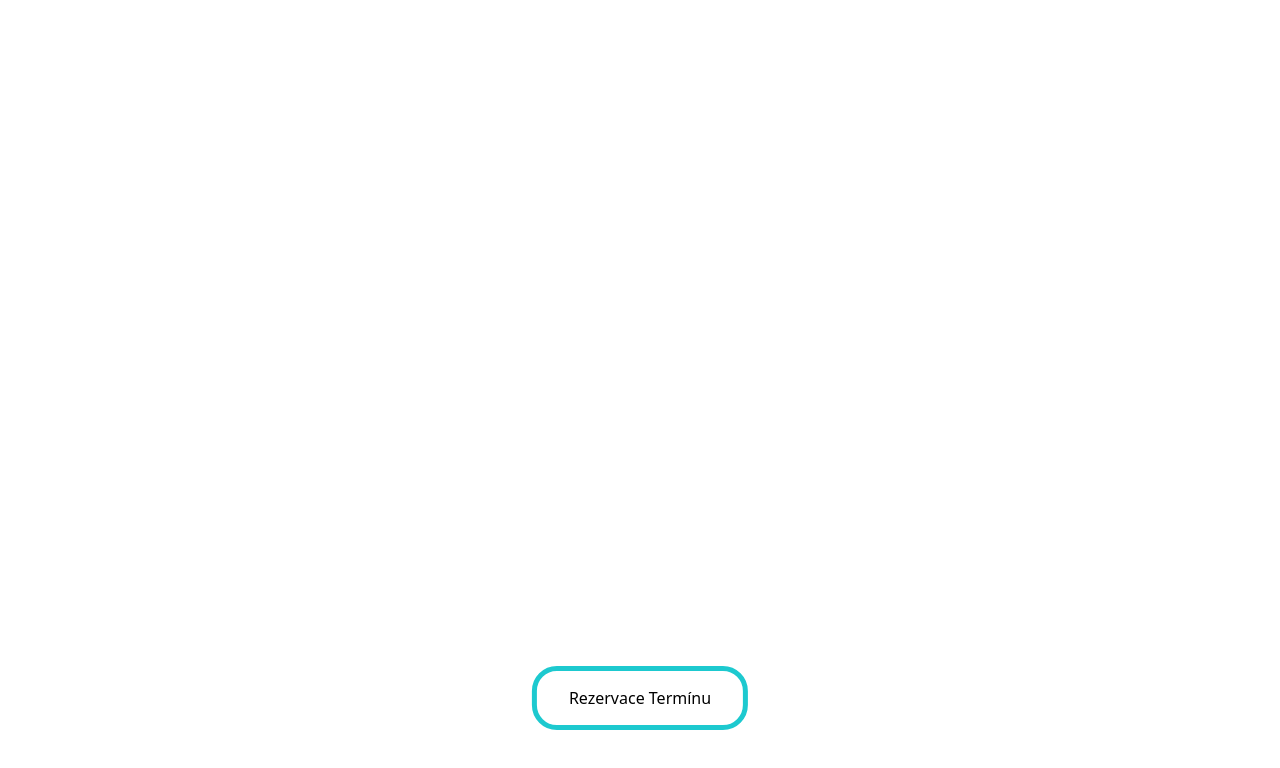
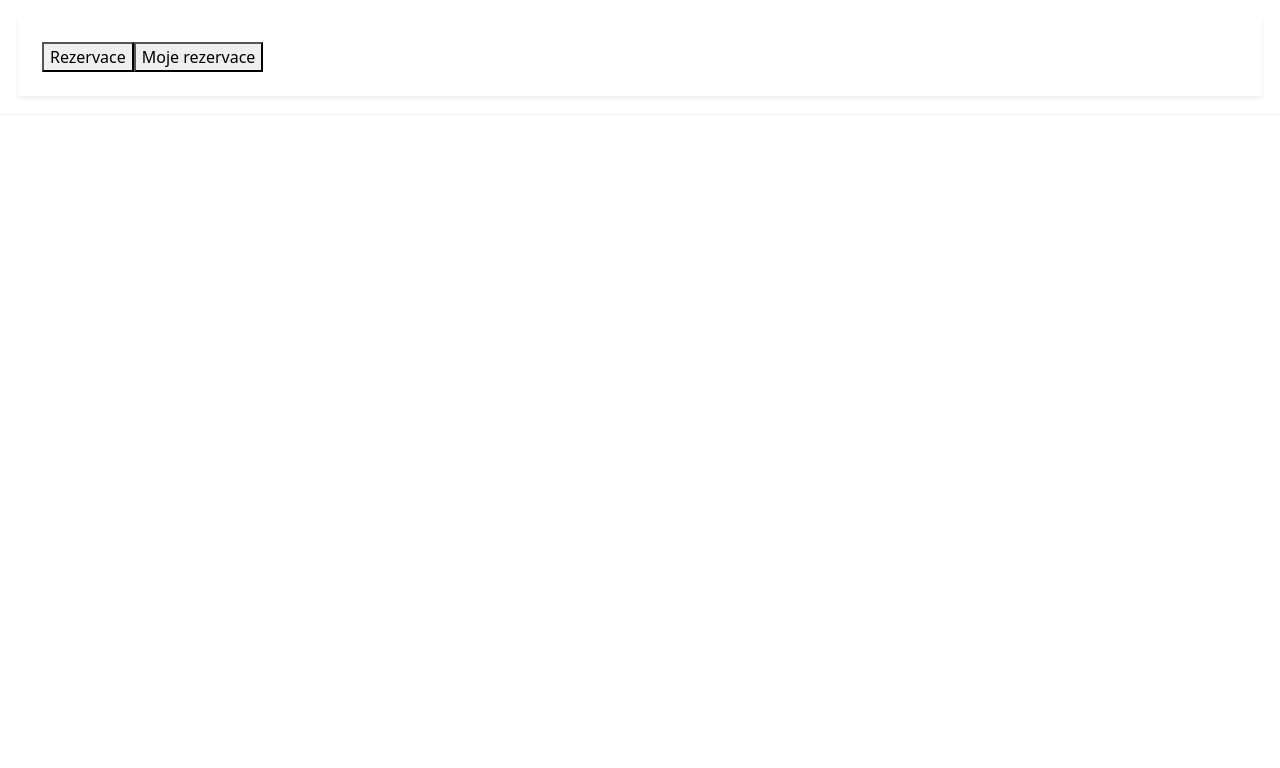
Before and after one commit to kofronadam/react-app, a React (Vite) app: page / in a window 1280 px wide. Shown: the top 768 px of the page. Built offline with nearby package versions, Linux system fonts and the light colour scheme.

Commit message:
moje rezervace

```diff
--- a/src/App.tsx
+++ b/src/App.tsx
@@ -1,10 +1,30 @@
-import Message from './Message';
-import './modul.css';
+import { Outlet, useNavigate } from "react-router-dom";
 
-function App() {
+export default function App() {
+  const navigate = useNavigate();
+
   return (
-    <div><Message /></div>
+    <div className="header">
+      {/* Navigační lišta */}
+      <nav className="bg-white shadow-sm p-4 flex items-center gap-4">
+        <button
+          className="button:hover"
+          onClick={() => navigate("/")}
+        >
+          Rezervace
+        </button>
+        <button
+          className="button:hover"
+          onClick={() => navigate("/moje-rezervace")}
+        >
+          Moje rezervace
+        </button>
+        {/* Přidejte další odkazy dle potřeby */}
+      </nav>
+      {/* Obsah podle aktuální cesty */}
+      <main>
+        <Outlet />
+      </main>
+    </div>
   );
 }
-
-export default App;
--- a/src/main.tsx
+++ b/src/main.tsx
@@ -7,15 +7,18 @@ import App from './App.tsx'
 import AppointmentForm from './modul/rezervovat.tsx'
 import Calendar from "./modul/Calendar.tsx";
 import Calendar1 from "./modul/Calendar1.tsx";
+import MyReservations from "./components/MyReservation.tsx";
+
 
 ReactDOM.createRoot(document.getElementById('root')!).render(
   <React.StrictMode>
     <BrowserRouter>
       <Routes>
         <Route path="/" element={<App />} />
-        <Route path="/rezervovat" element={<AppointmentForm />} />
-        <Route path="/calendar" element={<Calendar />} />
-        <Route path="/calendar1" element={<Calendar1 />} />
+        <Route path="moje-rezervace" element={<MyReservations />} />
+        <Route path="rezervovat" element={<AppointmentForm />} />
+        <Route path="calendar" element={<Calendar />} />
+        <Route path="calendar1" element={<Calendar1 />} />
       </Routes>
     </BrowserRouter>
   </React.StrictMode>,
```
